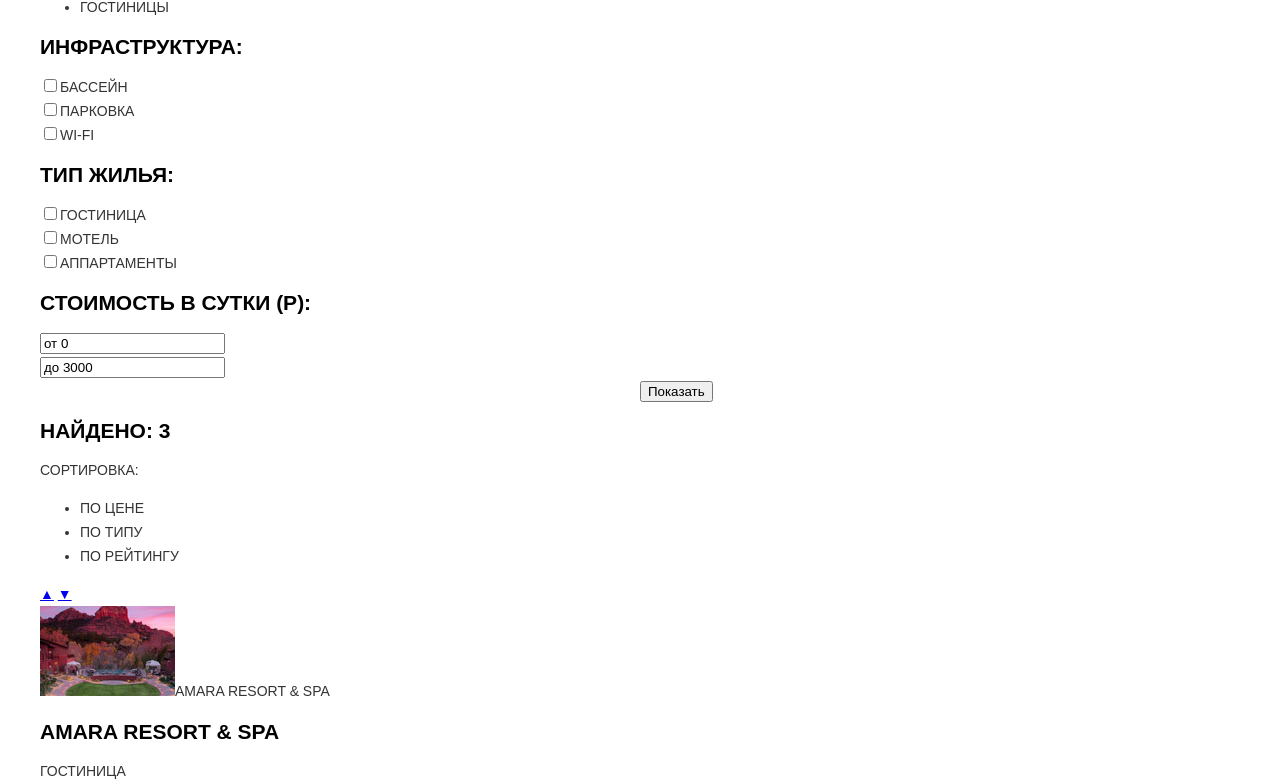
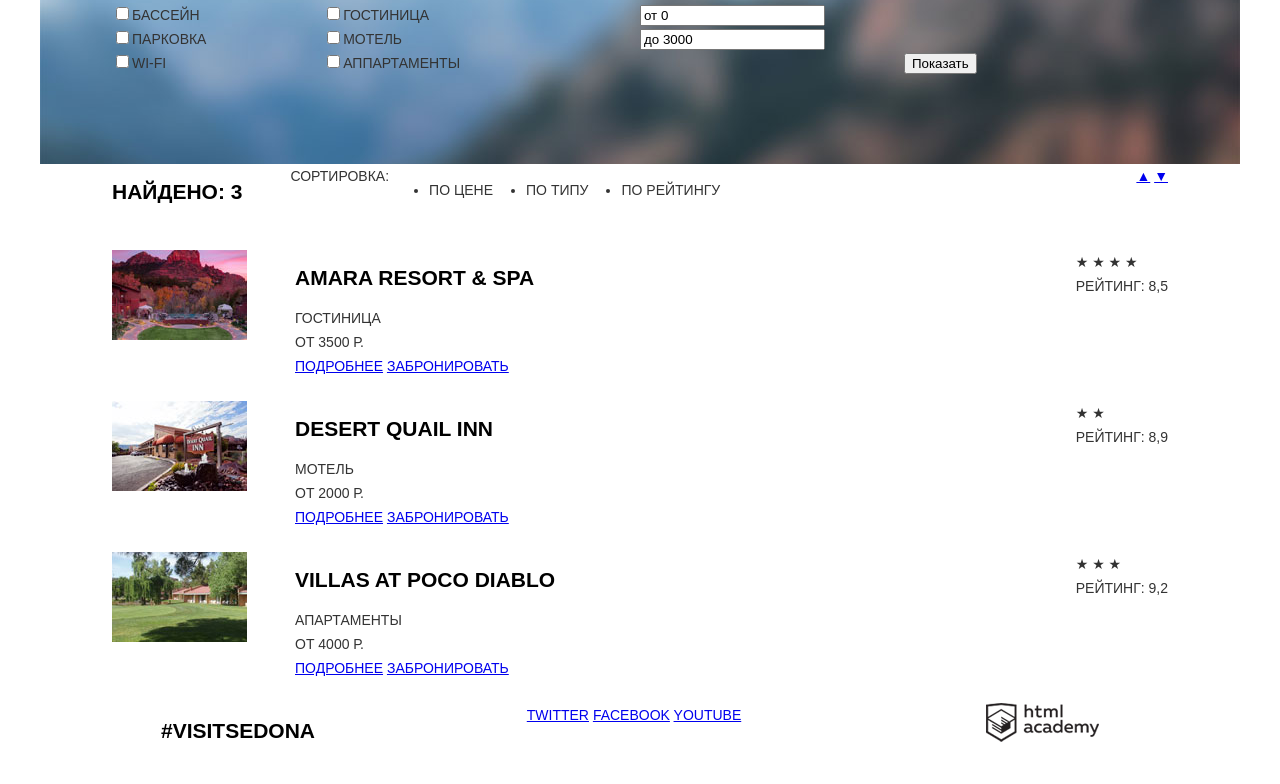
Before and after one commit to feelman/203056-sedona, a plain HTML site: page catalog.html in a window 1280 px wide. Shown: the part 91-875 px from the top of the page. Drawn offline with Linux system fonts and the light colour scheme.

Commit message:
Создание сетки для внутренней

```diff
--- a/catalog.html
+++ b/catalog.html
@@ -8,7 +8,7 @@
   <body>
     <header class="main-header">
       <div class="container">
-        <nav class="main-navgation">
+        <nav class="main-navigation clearfix">
           <ul>
             <li>
               <a hreh="#">Информация</a>
@@ -31,7 +31,7 @@
     </header>
     <main>
       <div class="container">
-        <div class="filter">
+        <div class="filter clearfix">
           <form action="#">
             <div class="infrastructure">
               <h2>Инфраструктура:</h2>
@@ -74,13 +74,13 @@
           </form>
         </div>
         <div class="result">
-          <div class="result-header">
+          <div class="result-header clearfix">
             <div class="quantity">
               <h2>Найдено: 3</h2>
             </div>
-            <div class="sort">
+            <div class="sort clearfix">
               <span>Сортировка:</span>
-              <ul>
+              <ul clearfix>
                 <li>
                   <a class="active" hreh="#">По цене</a>
                 </li>
@@ -98,9 +98,9 @@
             </div>
           </div>
           <div class="result-list">
-            <div class="hotel-card">
+            <div class="hotel-card clearfix">
               <div class="hotel-image">
-                <a hreh="#"><img src="img/hotel1.jpg" alt="Amara Resort & Spa" width="135" height="90">Amara Resort & Spa</a>
+                <a hreh="#"><img src="img/hotel1.jpg" alt="Amara Resort & Spa" width="135" height="90"></a>
               </div>
               <div class="hotel-info">
                 <h2>Amara Resort & Spa</h2>
@@ -128,7 +128,7 @@
             </div>
             <div class="hotel-card">
               <div class="hotel-image">
-                <a hreh="#"><img src="img/hotel2.jpg" alt="Desert Quail Inn" width="135" height="90">Desert Quail Inn</a>
+                <a hreh="#"><img src="img/hotel2.jpg" alt="Desert Quail Inn" width="135" height="90"></a>
               </div>
               <div class="hotel-info">
                 <h2>Desert Quail Inn</h2>
@@ -156,7 +156,7 @@
             </div>
             <div class="hotel-card">
               <div class="hotel-image">
-                <a hreh="#"><img src="img/hotel3.jpg" alt="Villas at poco diablo" width="135" height="90">Villas at poco diablo</a>
+                <a hreh="#"><img src="img/hotel3.jpg" alt="Villas at poco diablo" width="135" height="90"></a>
               </div>
               <div class="hotel-info">
                 <h2>Villas at poco diablo</h2>
--- a/css/style.css
+++ b/css/style.css
@@ -187,3 +187,78 @@ h2 {
   float: right;
   text-align: center;
 }
+
+.filter {
+  padding-left: 6%;
+  padding-right: 6%;
+  min-height: 217px;
+  background-image: url(../img/bg-filter.jpg);
+}
+
+.infrastructure {
+  float: left;
+  width: 20%;
+}
+
+.house {
+  float: left;
+  width: 30%;
+}
+
+.price {
+  float: right;
+  width: 50%;
+}
+
+.result {
+  padding-left: 6%;
+  padding-right: 6%;
+}
+
+.result-header {
+  min-height: 86px;
+  vertical-align: middle;
+}
+
+.quantity {
+  float: left;
+}
+
+.sort {
+  float: left;
+}
+
+.sort span {
+  float: left;
+  margin-left: 48px;
+}
+
+.sort ul {
+  float: left;
+}
+
+.sort li {
+  float: left;
+  margin-right: 33px;
+}
+
+.arrow {
+  float: right;
+}
+
+.hotel-card {
+  min-height: 151px;
+}
+
+.hotel-image {
+  float: left;
+  margin-right: 48px;
+}
+
+.hotel-info {
+  float: left;
+}
+
+.hotel-rating {
+  float: right;
+}
```
